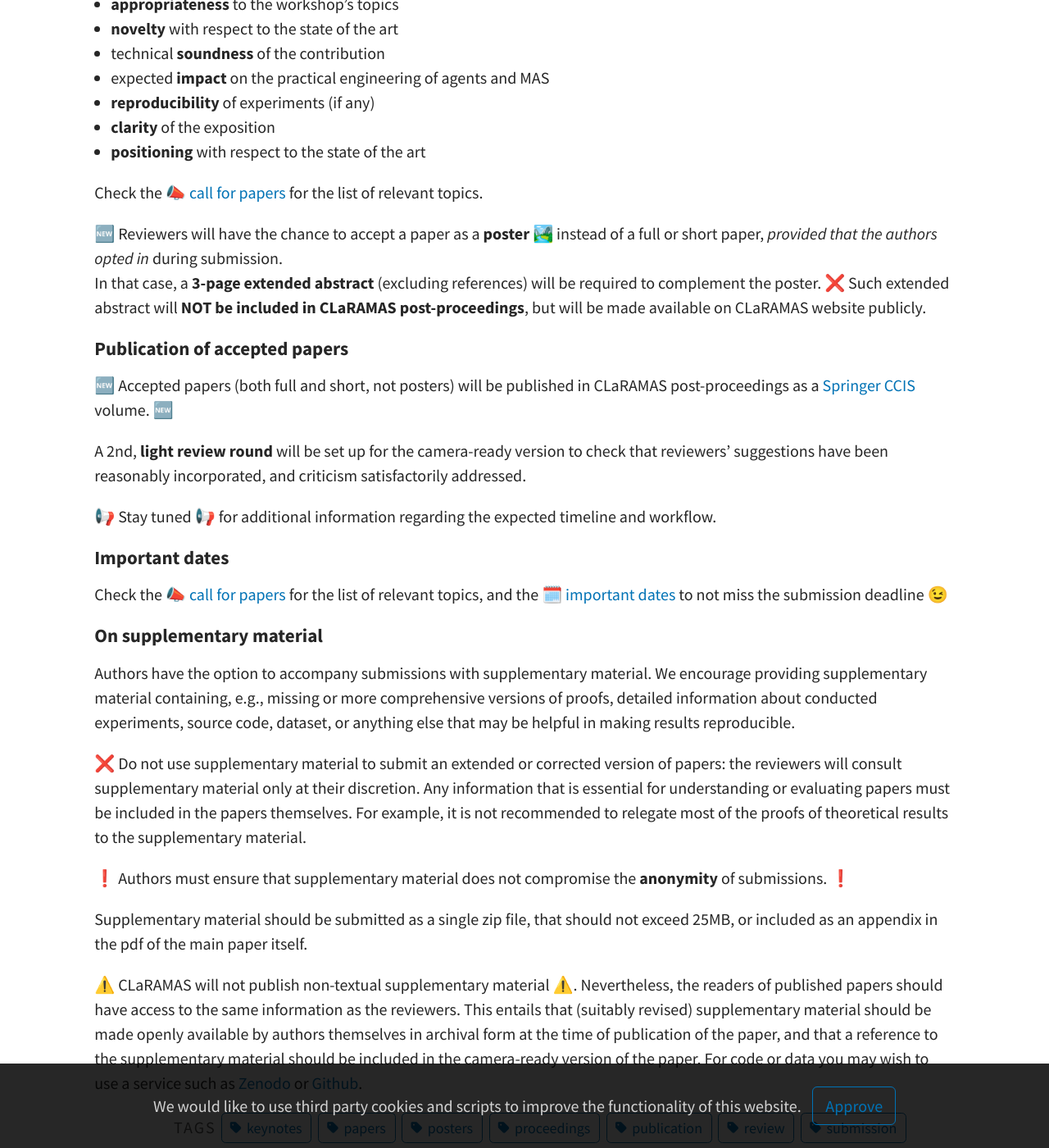
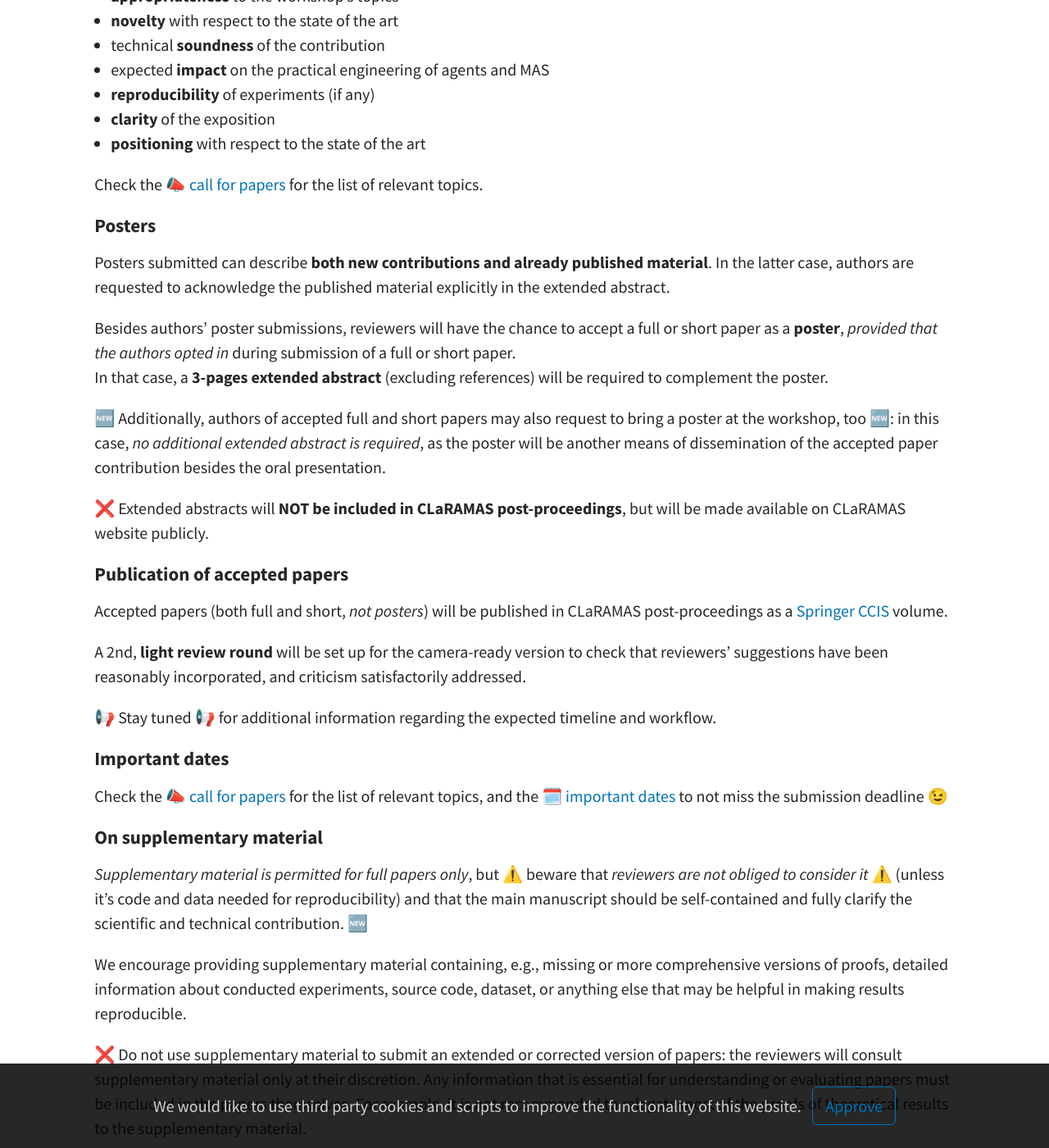
Before and after one commit to CLaRAMAS-workshop/claramas2026, a Jekyll site: the page built from pages/submission.md, in a window 1280 px wide and 1400 px high, scrolled down 1085 px. Shown: the whole window at 82% size. Built offline with Jekyll 4.4.1, drawn with Linux system fonts in a browser that asks for light colours; a script that is not in the unit is left out; some of the changed text lies outside the part shown.

Commit message:
clarified posters and added dates

```diff
--- a/pages/submission.md
+++ b/pages/submission.md
@@ -4,29 +4,25 @@ title: Submission
 permalink: /submission/
 feature-img: "assets/img/header/Paphos-Cyprus.jpg"
 tags: [submission, review, proceedings, publication, papers, keynotes, posters]
-toc: true
-toc_icon: "fas fa-book-open"
 ---
 
 #### Submission
 
+The submission link is [https://openreview.net/group?id=ifaamas.org/AAMAS/2026/Workshop/CLaRAMAS]().
+
+🆕 CLaRAMAS welcomes 3 kinds of submission:
+
+  - **Full papers**, which must have a **minimum of 10 pages and a maximum of 16** (both excluding references)
+  - **Short papers**, which must have **6 pages** (also excluding references)
+  - **Posters**, in the form of an extended abstract of at most **3 pages** (guess what? excluding references)
+
 Papers should be written in English,
-🆕 formatted according to [Springer LNCS guidelines and template](https://www.springer.com/gp/computer-science/lncs/conference-proceedings-guidelines) 🆕,
+formatted according to [Springer LNCS guidelines and template](https://www.springer.com/gp/computer-science/lncs/conference-proceedings-guidelines),
 and be submitted as a single PDF document on [OpenReview](https://openreview.net/group?id=ifaamas.org/AAMAS/2026/Workshop/CLaRAMAS).
 
-The submission link is [https://openreview.net/group?id=ifaamas.org/AAMAS/2026/Workshop/CLaRAMAS]().
-
-🆕 **Full papers** must have a **minimum of 10 pages and a maximum of 20** (both excluding references),
-whereas **short papers** must have a **minimum of 6 pages and a maximum of 8** (also excluding references).
-*Supplementary material is permitted for full papers only*,
-but ⚠️ beware that *reviewers are not obliged to consider it* ⚠️
-(unless it's code and data needed for reproducibility)
-and that the main manuscript should be self-contained
-and fully clarify the scientific and technical contribution. 🆕
-
+**The use of LaTeX is mandatory**.
 ❌ Excessive use of typesetting tricks to fit into the page limits is not admissible and will result in desk reject.
 ❌ Modifications to the style files or any of the layout parameters will also result in desk reject.
-**The use of LaTeX is mandatory**.
 
 **All authors are required to have OpenReview profiles**.
 Since these can take some time to obtain,
@@ -52,18 +48,34 @@ Papers will be evaluated upon
 
 Check the 📣 [call for papers](/claramas2026/cfp) for the list of relevant topics.
 
-🆕 Reviewers will have the chance to accept a paper as a **poster** 🏞️
-instead of a full or short paper,
-*provided that the authors opted in* during submission.
-In that case, a **3-page extended abstract** (excluding references)
+#### Posters
+
+Posters submitted can describe **both new contributions
+and already published material**.
+In the latter case,
+authors are requested to acknowledge the published material
+explicitly in the extended abstract.
+
+Besides authors' poster submissions,
+reviewers will have the chance to accept a full or short paper as a **poster**,
+️*provided that the authors opted in* during submission of a full or short paper.
+In that case, a **3-pages extended abstract** (excluding references)
 will be required to complement the poster.
-❌ Such extended abstract will **NOT be included in CLaRAMAS post-proceedings**,
+
+🆕 Additionally, authors of accepted full and short papers
+may also request to bring a poster at the workshop, too 🆕:
+in this case, *no additional extended abstract is required*,
+as the poster will be another means of dissemination
+of the accepted paper contribution
+besides the oral presentation.
+
+❌ Extended abstracts will **NOT be included in CLaRAMAS post-proceedings**,
 but will be made available on CLaRAMAS website publicly.
 
 #### Publication of accepted papers
 
-🆕 Accepted papers (both full and short, not posters) will be published in CLaRAMAS post-proceedings
-as a [Springer CCIS](https://link.springer.com/series/7899) volume. 🆕
+Accepted papers (both full and short, *not posters*) will be published in CLaRAMAS post-proceedings
+as a [Springer CCIS](https://link.springer.com/series/7899) volume.
 
 A 2nd, **light review round**  will be set up for the camera-ready version
 to check that reviewers' suggestions have been reasonably incorporated,
@@ -78,7 +90,12 @@ and the 🗓️ [important dates](/claramas2026/dates) to not miss the submissio
 
 #### On supplementary material
 
-Authors have the option to accompany submissions with supplementary material.
+*Supplementary material is permitted for full papers only*,
+but ⚠️ beware that *reviewers are not obliged to consider it* ⚠️
+(unless it's code and data needed for reproducibility)
+and that the main manuscript should be self-contained
+and fully clarify the scientific and technical contribution. 🆕
+
 We encourage providing supplementary material containing, e.g.,
 missing or more comprehensive versions of proofs,
 detailed information about conducted experiments,
```
Also changed, not shown: pages/dates.md (+2 -1 lines).
